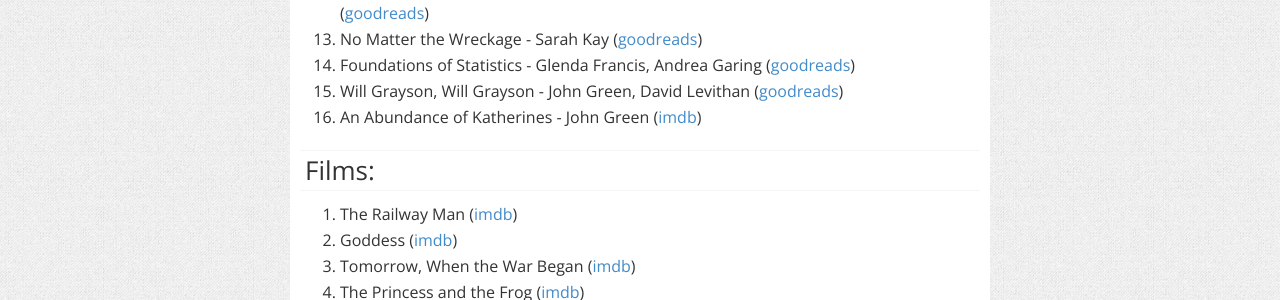
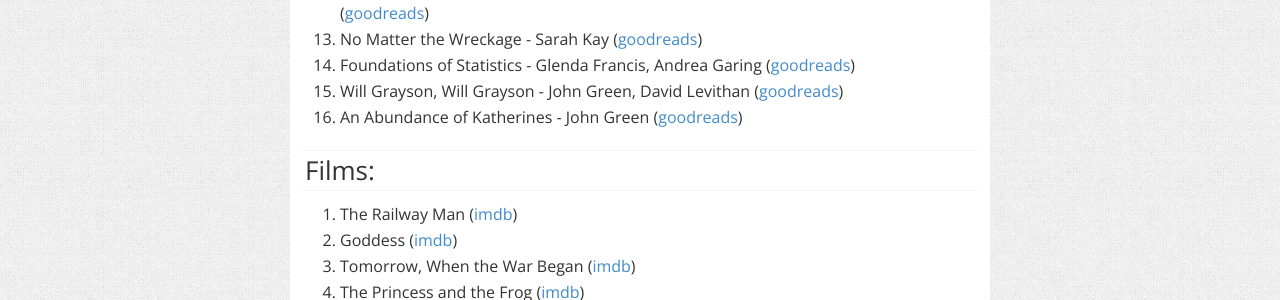
Before and after one commit to charlottepierce/charlottepierce.github.com, a Jekyll site: the page built from _posts/2014-01-01-50-50-Challenge-2014.md, in a window 1280 px wide and 1334 px high. Shown: the part 592-892 px from the top of the window. Built offline with Jekyll 4.4.1, drawn with Linux system fonts in a browser that asks for light colours; nearby versions of some CDN libraries.

Commit message:
Fixed mis-labelled goodreads link.

```diff
--- a/_posts/2014-01-01-50-50-Challenge-2014.md
+++ b/_posts/2014-01-01-50-50-Challenge-2014.md
@@ -22,7 +22,7 @@
 13. No Matter the Wreckage - Sarah Kay ([goodreads](https://www.goodreads.com/book/show/18288210-no-matter-the-wreckage))
 14. Foundations of Statistics - Glenda Francis, Andrea Garing ([goodreads](https://www.goodreads.com/book/show/21394623-foundations-of-statistics))
 15. Will Grayson, Will Grayson - John Green, David Levithan ([goodreads](https://www.goodreads.com/book/show/6567017-will-grayson-will-grayson))
-16. An Abundance of Katherines - John Green ([imdb](https://www.goodreads.com/book/show/17188744-an-abundance-of-katherines))
+16. An Abundance of Katherines - John Green ([goodreads](https://www.goodreads.com/book/show/17188744-an-abundance-of-katherines))
 
 ### Films: ###
 
```
